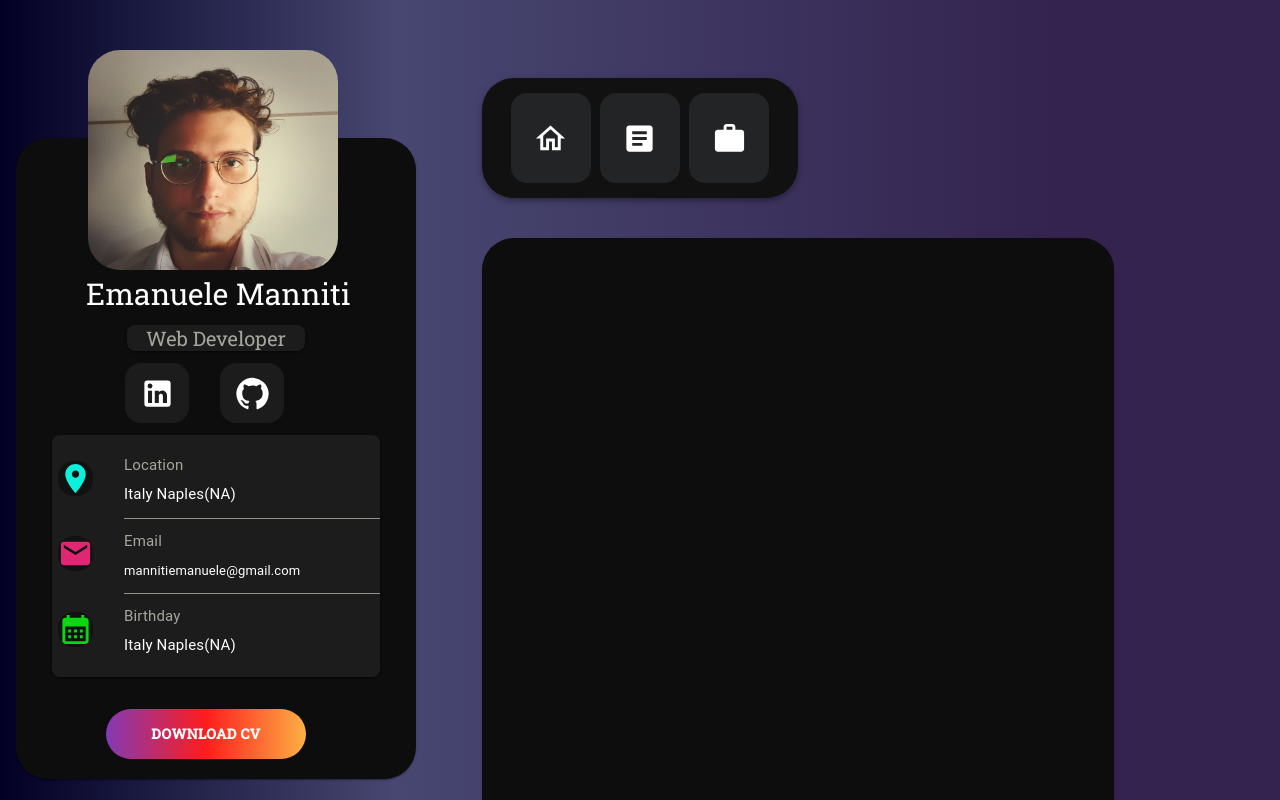
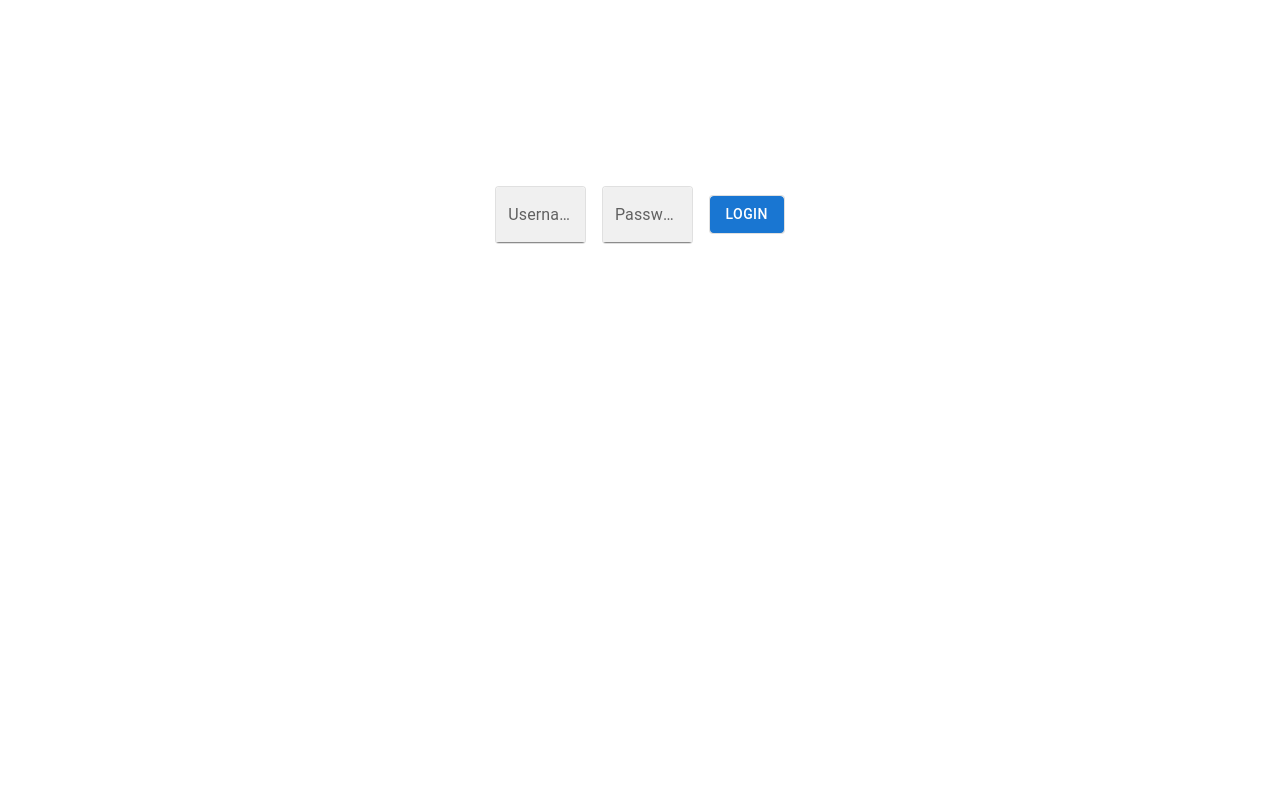
Before and after one commit to Emanniti/Portfolio, a React (Create React App) app: page /fantacalcio in a window 1280 px wide. Shown: the top 800 px of the page. Built offline with nearby package versions, Linux system fonts and the light colour scheme.

Commit message:
Aggiunta nuova sezione Login per fantacalcio

```diff
--- a/src/App.js
+++ b/src/App.js
@@ -17,6 +17,8 @@ import Layout from './Componenti/Progettini/SitoForFun/categorie/home';
 // import NoPage from './Componenti/Progettini/SitoForFun/categorie/nopage';
 import SteamHome from './Componenti/Progettini/SitoForFun/pageUtilita/Steam/steam';
 import InformazioniSito from './Componenti/Progettini/SitoForFun/categorie/informazioniSito';
+import SitoBello from './Componenti/Progettini/SitoForFun/pageUtilita/SITO BELLO/sitoBello';
+import HomeFantacalcio from './Componenti/Progettini/Fantacalcio/HomeFantacalcio';
 
 function App() {
   return (
@@ -43,9 +45,13 @@ function App() {
         <Route path="/albionOnlineBuilds" element={<AlbionOnlineBuilds/>} />
          {/* STEAM */}
         <Route path="/steam" element={<SteamHome/>} />
+         {/* SITO BELLO */}
+        <Route path="/sitoBello" element={<SitoBello/>} />
         {/* <Route path="/steam/playerStats" element={<SteamHome/>} />
         <Route path="/steam/" element={<SteamHome/>} />
         <Route path="/steam" element={<SteamHome/>} /> */}
+        {/* FANTACALCIO */}
+        <Route path="/fantacalcio" element={<HomeFantacalcio/>} />
       </Routes>
     </BrowserRouter>
   );
--- /dev/null
+++ b/src/Componenti/Progettini/Fantacalcio/Css/mainCss.module.css
@@ -0,0 +1,8 @@
+.mainDiv {
+    display: flex;
+    justify-content: center;
+    /* Centra i contenuti orizzontalmente */
+    align-items: center;
+    /* Centra i contenuti verticalmente */
+    height: 100vh;
+}
--- /dev/null
+++ b/src/Componenti/Progettini/Fantacalcio/HomeFantacalcio.js
@@ -0,0 +1,91 @@
+import { Alert, Button, Card, Grid, Snackbar, TextField } from "@mui/material";
+import axios from "axios";
+import { useEffect, useState } from "react";
+import MainStyle from './Css/mainCss.module.css'
+
+function HomeFantacalcio() {
+
+    const [username, setUsername] = useState('');
+    const [password, setPassword] = useState('');
+    const [loginStatus, setLoginStatus] = useState('NOT LOGGED');
+
+    // useEffect(() => {
+    //     let url = "http://localhost:2020/api/"
+    //     axios.get(url).then((response) => {
+    //         console.log(response.data);
+    //     });
+    // }, []);
+
+
+    const handleLogin = async () => {
+        const url = "http://localhost:2020/api/login";
+        await axios.get(url, {
+            params: {
+                username: username,
+                password: password
+            }
+        }).then((response) => {
+            setLoginStatus(response.data.statusLogin);
+        });
+    };
+
+    const handleLoginStatuts = () => {
+        switch (loginStatus) {
+            case 'NOT LOGGED':
+                return null
+            case 'EFFETTUATO':
+                return <Snackbar
+                    open={true}
+                    anchorOrigin={{ vertical: 'top', horizontal: 'center' }}
+                    autoHideDuration={3000}
+                    message="Note archived"
+                >
+                    <Alert severity="success" sx={{ width: '100%' }}>
+                        Login effettuato!
+                    </Alert>
+                </Snackbar>
+            case 'ERRORE':
+                return <Snackbar
+                    open={true}
+                    anchorOrigin={{ vertical: 'top', horizontal: 'center' }}
+                    autoHideDuration={3000}
+                    message="Note archived"
+                >
+                    <Alert severity="error" sx={{ width: '100%' }}>
+                        Username o Password errati...
+                    </Alert>
+                </Snackbar>
+            default:
+                break;
+        }
+    };
+
+    console.log(loginStatus)
+
+    return (
+        <>
+            <Grid container spacing={2} className={MainStyle.mainDiv}>
+                <Grid item xs={1}>
+                    <Card variant="outlined">
+                        <TextField id="filled-basic" label="Username" variant="filled" onChange={(e) => setUsername(e.target.value)} />
+                    </Card>
+                </Grid>
+                <Grid item xs={1}>
+                    <Card variant="outlined">
+                        <TextField id="filled-basic" label="Password" variant="filled" onChange={(e) => setPassword(e.target.value)} />
+                    </Card>
+                </Grid>
+                <Grid item>
+                    <Card variant="outlined">
+                        <Button variant="contained" onClick={() => handleLogin()}>Login</Button>
+                    </Card>
+                </Grid>
+                <Grid item xs={12}>
+                    {handleLoginStatuts()}
+                </Grid>
+            </Grid>
+        </>
+    );
+}
+
+export default HomeFantacalcio;
--- a/src/Componenti/Progettini/SitoForFun/categorie/utilita.js
+++ b/src/Componenti/Progettini/SitoForFun/categorie/utilita.js
@@ -58,6 +58,12 @@ function Utilita() {
             SERVER LOCALE
           </Link>
         </Fab>
+        <Fab variant="extended">
+          <Link to="/sitoBello" className={HomeCss.bottoniUtilita}>
+            <StorageIcon sx={{ mr: 1 }} />
+            SITO BELLO
+          </Link>
+        </Fab>
       </Stack>
       <Divider textAlign="left" style={{ marginTop: "20px", fontWeight: 'bold', fontSize: 30 }}>ALBION ONLINE</Divider>
       <Stack direction="row" spacing={2} style={{ marginLeft: "200px", marginTop: "10px" }}>
--- a/src/Componenti/Progettini/SitoForFun/css/stileHome.module.css
+++ b/src/Componenti/Progettini/SitoForFun/css/stileHome.module.css
@@ -32,10 +32,6 @@
     margin-top: 60px
 }
 
-body{
-    background-color: #8f94fb;
-}
-
 .bottoniUtilita{
     border-radius: 2rem;
     font-size: large;
--- /dev/null
+++ b/src/Componenti/Progettini/SitoForFun/pageUtilita/SITO BELLO/sitoBello.js
@@ -0,0 +1,25 @@
+import { motion } from "framer-motion"
+import React, { useEffect } from "react";
+import sitoBelloCss from '../SITO BELLO/sitoBelloCss/sitoBelloMainCss.module.css'
+import { AppBar, Grid, Typography } from "@mui/material";
+
+function SitoBello() {
+
+
+    return (
+        <div>
+            <motion.div
+                animate={{ x: 50 }}
+            >
+                <Grid container>
+                    <Grid item xs={3} >
+                        <Typography style={{ fontSize: 70, color: 'white', fontFamily: 'cursive' }}>HELLO!</Typography>
+                    </Grid>
+                </Grid>
+            </motion.div>
+
+        </div>
+    );
+}
+
+export default SitoBello;
--- a/src/Componenti/Sezioni/portfolioSection/listPortfolio.js
+++ b/src/Componenti/Sezioni/portfolioSection/listPortfolio.js
@@ -61,4 +61,19 @@ export const listPortfolio = [{
     descrizioneInterna: "Sito di calcio per vedere i risultati delle partite",
     immagineInterna: "",
     aperto: false,
-},]
+},
+{
+    titolo: "Fantacalcio",
+    descrizione: "Fantacalcio",
+    immagine: "",
+    altezza: 200,
+    larghezza: 250,
+    progetto: "Project: Sito per informazione di calcio",
+    linguaggi: "Languages: Javascript, node.js, mongoDB",
+    cliente: "Client: Me",
+    prewiew: "fantacalcio",
+    descrizioneInterna: "Sito di calcio per vedere i risultati delle partite",
+    immagineInterna: "",
+    aperto: false,
+},
+]
```
Also changed, not shown: src/Componenti/Progettini/SitoForFun/pageUtilita/SITO BELLO/sitoBelloCss/sitoBelloMainCss.module.css (added).
